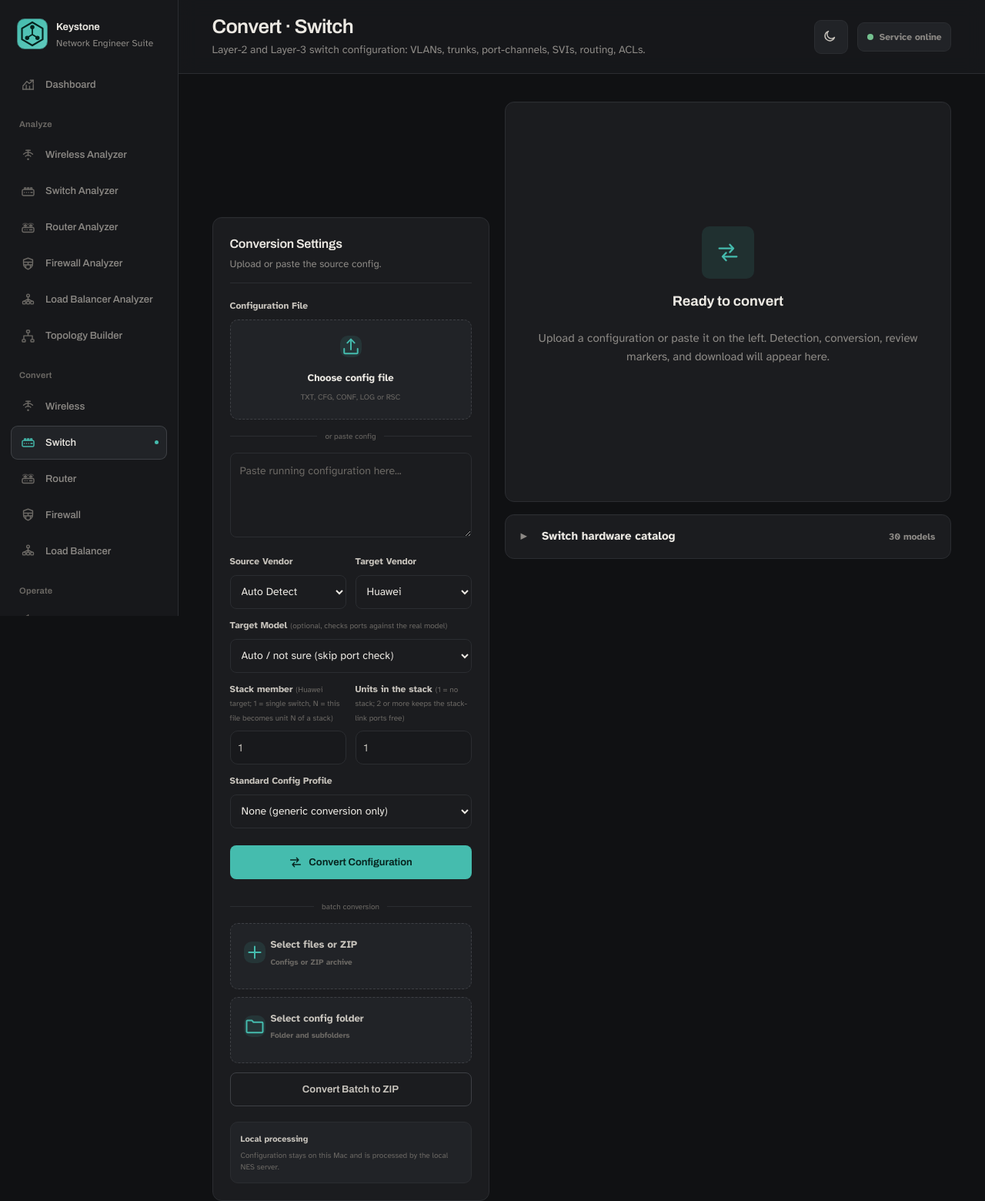
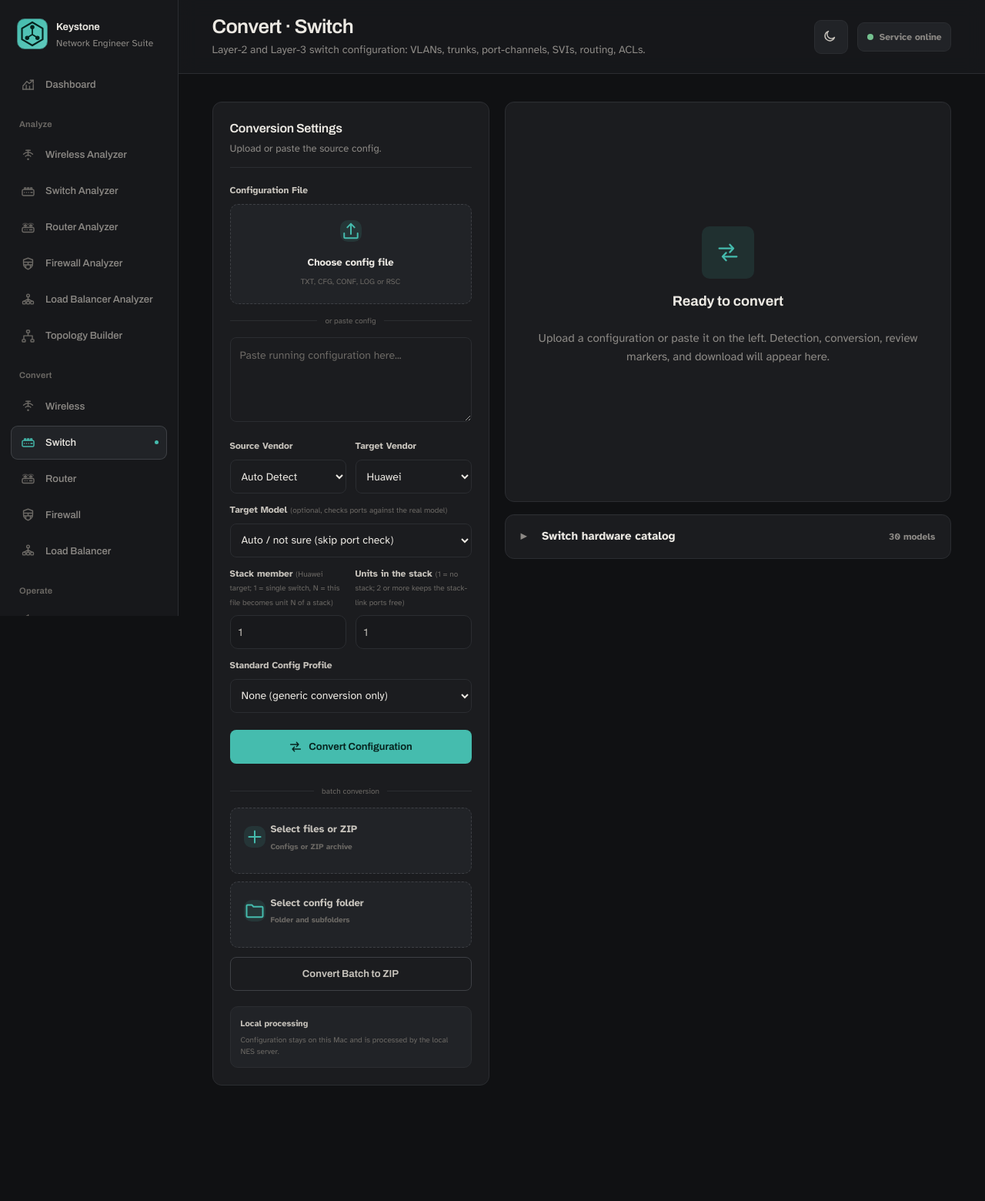
Before and after one commit to Crawling-Bil/Keystone, a Flask app: page /convert/switch in a window 1280 px wide. Shown: the whole page at 77% size. After the commit the page ends 1410 px from the top, so only its background shows below. Run offline with Flask 3, Linux system fonts and the light colour scheme; parts of the project's set-up code (start-up, migrations or seed data) failed here and were passed over; some libraries are stand-ins or nearby versions.

Commit message:
Fix convert settings panel pushed 150px down
A position: relative rule overrode the panel's sticky positioning, so
its top: 150px became a fixed offset on every convert page.

Co-Authored-By: Claude Opus 5.5 <noreply@anthropic.com>
Claude-Session: https://claude.ai/code/session_012JN7V4Ebc3HWUTo7uyhAg6

```diff
--- a/static/css/app.css
+++ b/static/css/app.css
@@ -1918,7 +1918,6 @@ html[data-theme="dark"] tbody tr:hover { background: rgba(36, 180, 205, .09); }
 .cv-source-bar.hidden { display: none; }
 .cv-source-bar #cv-source-summary { flex: 1; min-width: 0; overflow: hidden; text-overflow: ellipsis; white-space: nowrap; }
 .cv-source-bar .button-icon { width: 16px; height: 16px; color: var(--blue); flex: none; }
-.convert-panel { position: relative; }
 .cv-settings-hide { position: absolute; top: 14px; right: 14px; width: 30px; height: 30px; border: 1px solid var(--border); border-radius: 8px; background: var(--panel-2); color: var(--muted); font-size: 18px; line-height: 1; cursor: pointer; }
 .cv-settings-hide:hover { color: var(--text); border-color: var(--blue); }
 .cv-settings-hide.hidden { display: none; }
```
